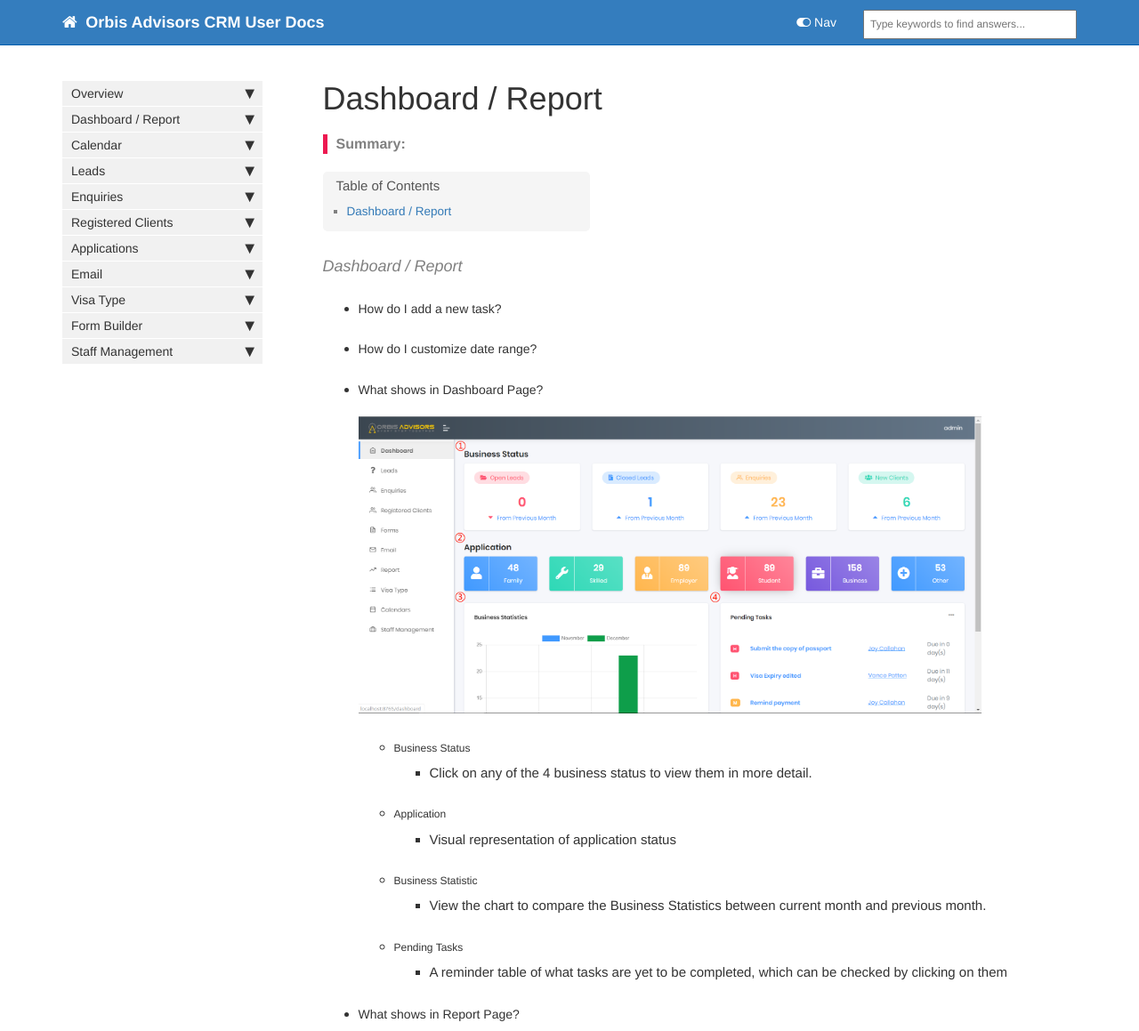
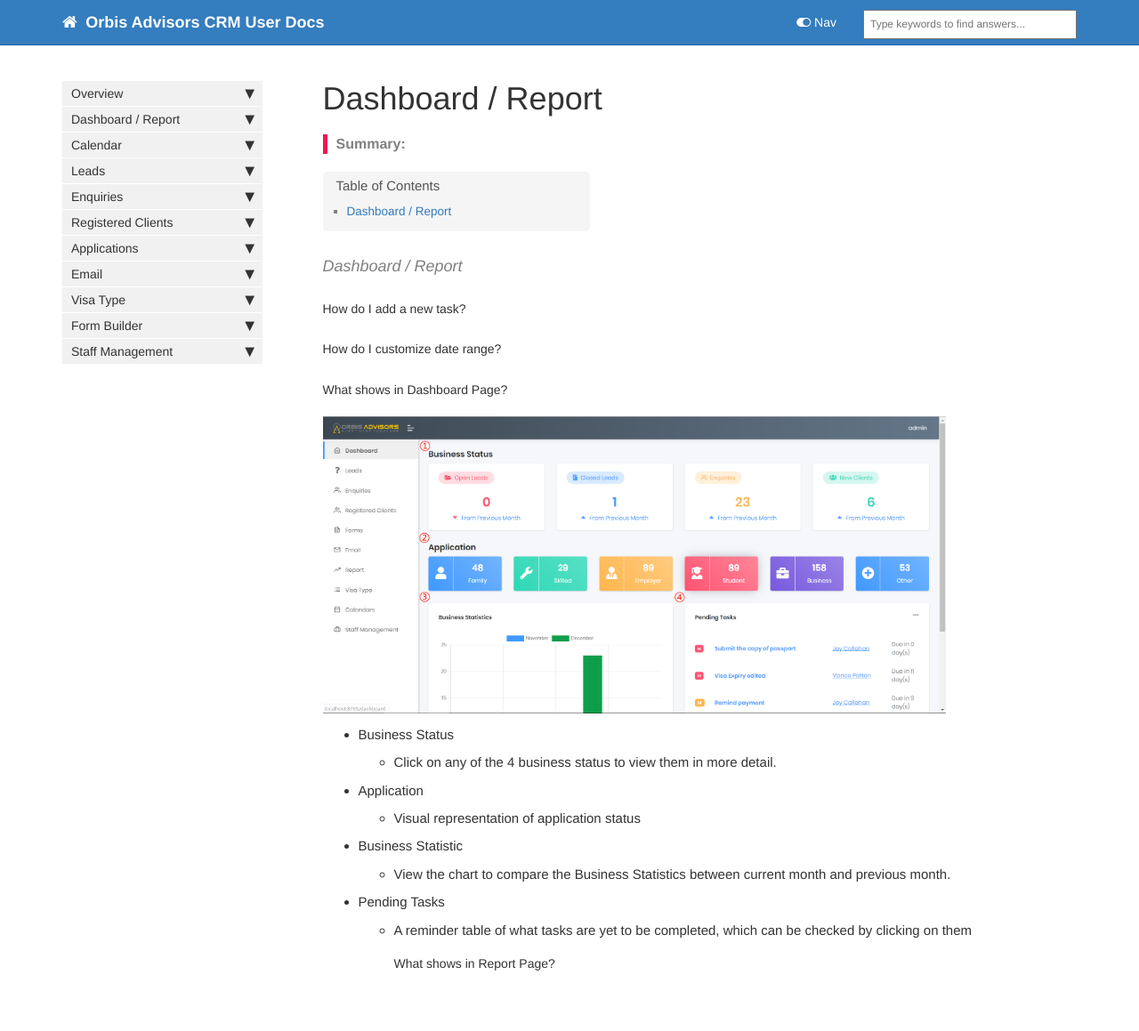
Before and after one commit to ndkhaivn/orbiscrm, a Jekyll site: the page built from pages/Orbis/dashboard_report.md, in a window 1280 px wide and 1159 px high. Shown: the whole window at 89% size. Built offline with Jekyll 4.4.1, drawn with Linux system fonts in a browser that asks for light colours; comment, search, counter and statistics services are not loaded.

Commit message:
Test dashboard changes

```diff
--- a/pages/Orbis/dashboard_report.md
+++ b/pages/Orbis/dashboard_report.md
@@ -9,16 +9,17 @@ permalink: dashboard_report.html
 folder: Orbis
 ---
 #### Dashboard / Report
-- ##### How do I add a new task?
-- ##### How do I customize date range?
-- ##### What shows in Dashboard Page?
-    {% include image.html file="dashboard.png"%}
-    - ###### Business Status
-        - Click on any of the 4 business status to view them in more detail.
-    - ###### Application
-        - Visual representation of application status
-    - ###### Business Statistic
-        - View the chart to compare the Business Statistics between current month and previous month.
-    - ###### Pending Tasks
-        - A reminder table of what tasks are yet to be completed, which can be checked by clicking on them
-- ##### What shows in Report Page?
+
+##### How do I add a new task?
+##### How do I customize date range?
+##### What shows in Dashboard Page?
+{% include image.html file="dashboard.png"%}
+- Business Status
+    - Click on any of the 4 business status to view them in more detail.
+- Application
+    - Visual representation of application status
+- Business Statistic
+    - View the chart to compare the Business Statistics between current month and previous month.
+- Pending Tasks
+    - A reminder table of what tasks are yet to be completed, which can be checked by clicking on them
+##### What shows in Report Page?
```
